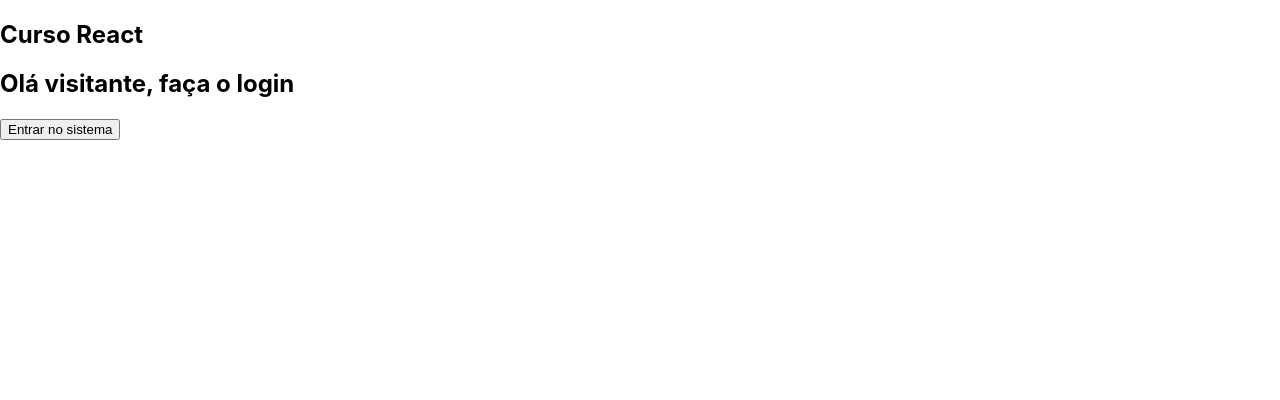
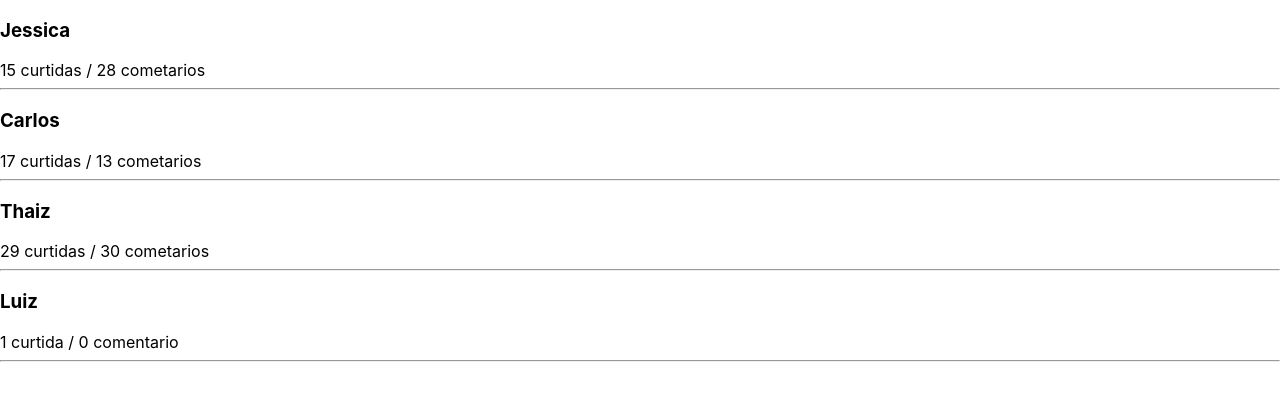
Before and after one commit to lz-junior/Class-React-2, a React (Create React App) app: page / in a window 1280 px wide. Shown: the top 400 px of the page. Built offline with nearby package versions, Linux system fonts and the light colour scheme.

Commit message:
class forty one

```diff
--- a/src/App.js
+++ b/src/App.js
@@ -1,39 +1,33 @@
 import React, { Component } from 'react';
+import Feed from './components/Feed/index'
 
 class App extends Component {
   constructor(props){
     super(props)
     this.state = {
-      status: false
-    }
-    this.sair = this.sair.bind(this);
-    this.entrar = this.entrar.bind(this);
+      feed: [
+        {id: 1, username: 'Jessica', curtidas: 15, comentarios: 28},
+        {id: 2, username: 'Carlos', curtidas: 17, comentarios: 13},
+        {id: 3, username: 'Thaiz', curtidas: 29, comentarios: 30},
+        {id: 4, username: 'Luiz', curtidas: 1, comentarios: 0}
+      ]
+    };
   }
-
-  sair() {
-    this.setState({status: false});
-  }
-  entrar() {
-    this.setState({status: true});
-  }
-
   render() {
     return (
       <div>
-        <h2>Curso React</h2>
-        {this.state.status ?
-          <div>
-            <h2>Bem-vindo ao sistema</h2>
-            <button onClick={this.sair}>Sair</button>
-          </div> :
-          <div>
-            <h2>Olá visitante, faça o login</h2>
-            <button onClick={this.entrar}>Entrar no sistema</button>
-          </div>
-        }
+        {this.state.feed.map((item)=> {
+          return(
+            <Feed
+              key={item.id}
+              username={item.username}
+              curtidas={item.curtidas}
+              comentarios={item.comentarios}
+            />
+          );
+        })}
       </div>
     )
   }
 }
-
 export default App
--- /dev/null
+++ b/src/components/Feed/index.js
@@ -0,0 +1,17 @@
+import React, {Component} from 'react';
+
+class Feed extends Component {
+    render() {
+        return (
+            <div key={this.props.id}>
+				<h3>{this.props.username}</h3>
+				<a>
+					{this.props.curtidas > 1 ? this.props.curtidas + ' curtidas / ' : this.props.curtidas + ' curtida / '}
+					{this.props.comentarios > 1 ? this.props.comentarios + ' cometarios' : this.props.comentarios + ' comentario'}
+				</a>
+				<hr/>
+			</div>
+        );
+    }
+}
+export default Feed
```
Also changed, not shown: src/components/Membro/index.js (added).
